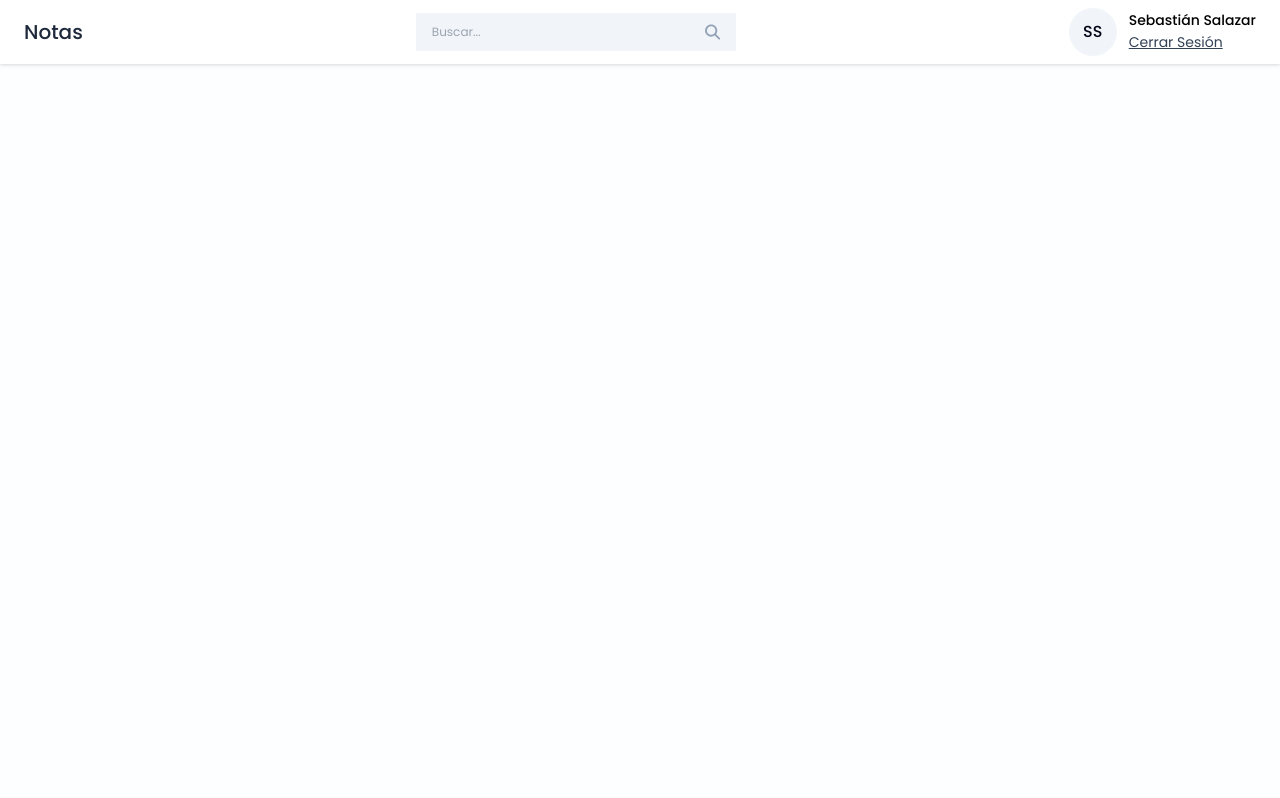
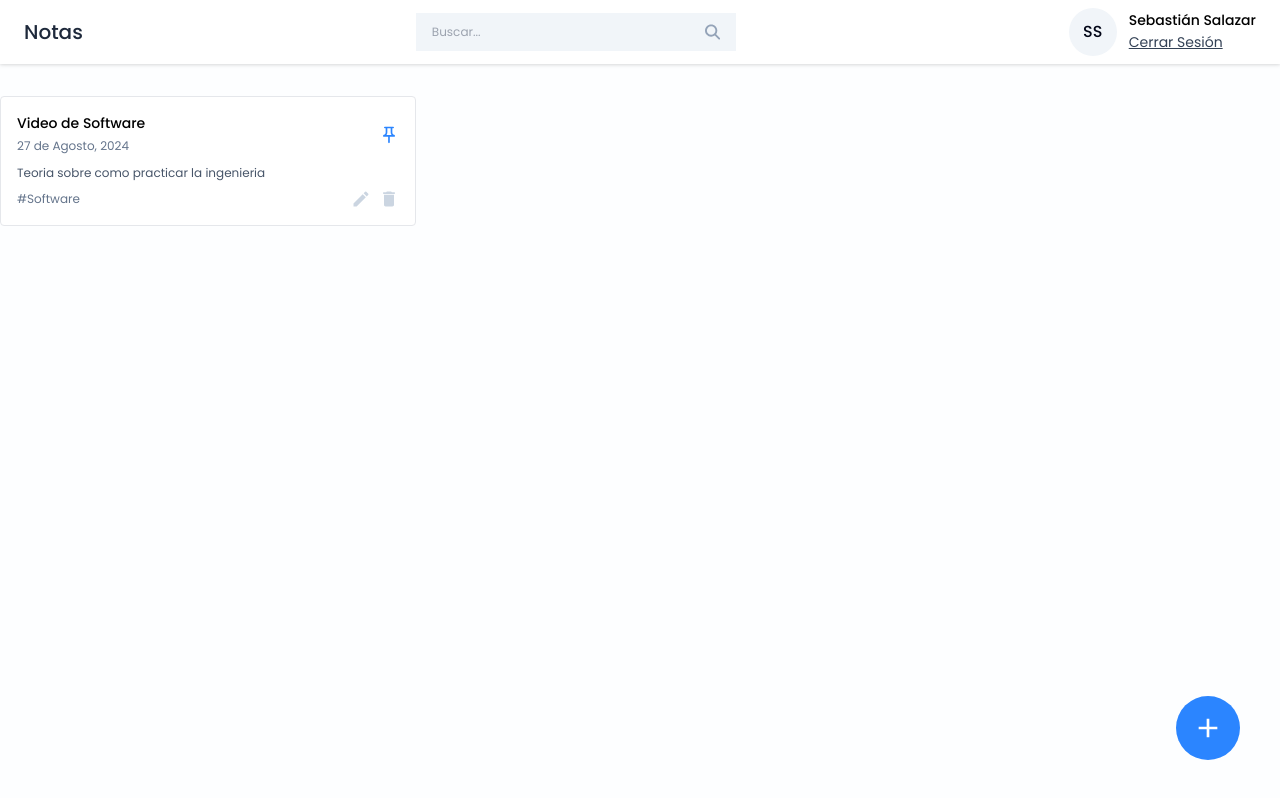
Before and after one commit to Sebastian906/Notes-Frontend, a React (Vite) app: page /dashboard in a window 1280 px wide. Built offline with nearby package versions, Linux system fonts and the light colour scheme.

Commit message:
Creación y adición de componentes y funciones para la interfaz gráfica de las notas

```diff
--- /dev/null
+++ b/src/components/Cards/NoteCard.jsx
@@ -0,0 +1,46 @@
+import React from 'react';
+import { MdOutlinePushPin } from 'react-icons/md';
+import { MdCreate, MdDelete } from 'react-icons/md';
+
+const NoteCard = ({
+    title,
+    date,
+    content,
+    tags,
+    isPinned,
+    onEdit,
+    onDelete,
+    onPinNote,
+}) => {
+    return (
+        <div className='border rounded p-4 bg-white hover:shadow-xl transition-all ease-in-out'>
+            <div className='flex items-center justify-between'>
+                <div>
+                    <h6 className='text-sm font-medium'>{title}</h6>
+                    <span className='text-xs text-slate-500'>{date}</span>
+                </div>
+
+                <MdOutlinePushPin className={`icon-btn ${isPinned ? 'text-primary' : 'text-slate-300'}`} onClick={onPinNote}/>
+            </div>
+
+            <p className='text-xs text-slate-600 mt-2'>{content?.slice(0, 60)}</p>
+
+            <div className='flex items-center justify-between mt-2'>
+                <div className='text-xs text-slate-500'>{tags}</div>
+
+                <div className='flex items-center gap-2'>
+                    <MdCreate
+                        className='icon-btn hover:text-green-600'
+                        onClick={onEdit}
+                    />
+                    <MdDelete
+                        className='icon-btn hover:text-red-500'
+                        onClick={onDelete}
+                    />
+                </div>
+            </div>
+        </div>
+    )
+};
+
+export default NoteCard
--- a/src/index.css
+++ b/src/index.css
@@ -23,4 +23,8 @@
   .btn-primary {
     @apply w-full text-sm bg-primary text-white p-2 rounded my-1 hover:bg-blue-600;
   }
+
+  .icon-btn {
+    @apply text-xl text-slate-300 cursor-pointer hover:text-primary;
+  }
 }
--- a/src/pages/Home/Home.jsx
+++ b/src/pages/Home/Home.jsx
@@ -1,11 +1,32 @@
 import React from 'react'
 import Navbar from '../../components/Navbar/Navbar'
+import NoteCard from '../../components/Cards/NoteCard'
+import { MdAdd } from 'react-icons/md'
 
 const Home = () => {
     return (
-        <div>
+        <>
             <Navbar/>
-        </div>
+
+            <div className='container mx-auto'>
+                <div className='grid grid-cols-3 gap-4 mt-8'>
+                    <NoteCard
+                        title='Video de Software'
+                        date='27 de Agosto, 2024'
+                        content='Teoria sobre como practicar la ingenieria'
+                        tags='#Software'
+                        isPinned={true}
+                        onEdit={()=>{}}
+                        onDelete={()=>{}}
+                        onPinNote={()=>{}}
+                    />
+                </div>
+            </div>
+
+            <button className='w-16 h-16 flex items-center justify-center rounded-full bg-primary hover:bg-blue-600 absolute right-10 bottom-10' onClick={() => {}}>
+                <MdAdd className='text-[32px] text-white'/>
+            </button>
+        </>
     )
 }
 
```
